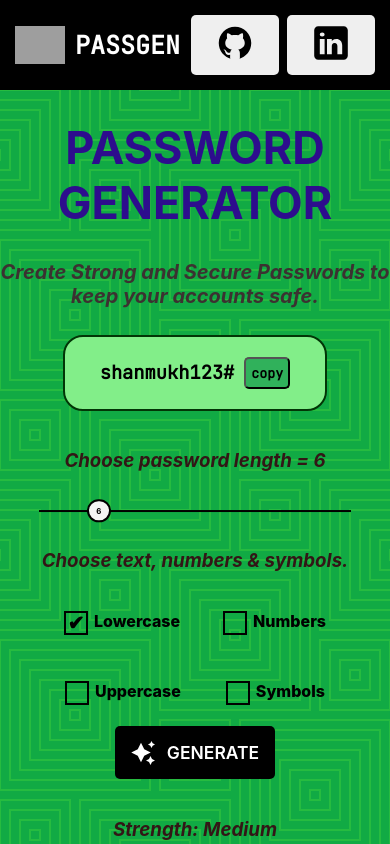
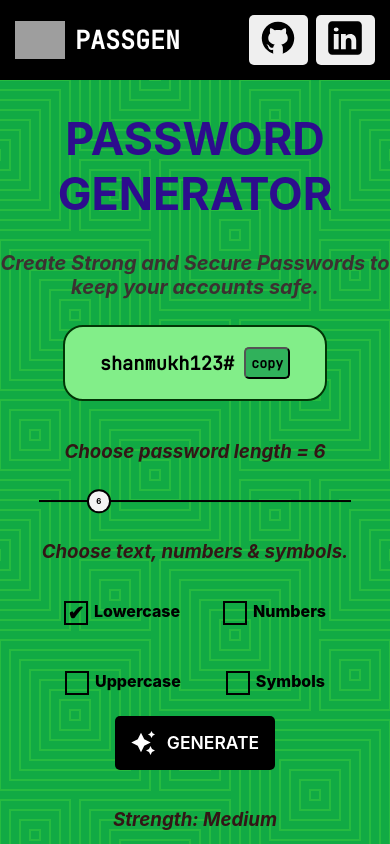
Before and after one commit to Shanmukh025/PassGen, a React (Vite) app: page / in a window 390 px wide. Shown: the top 844 px of the page. Built offline with nearby package versions, Linux system fonts and the light colour scheme; grey boxes are pictures that could not be loaded.

Commit message:
increased responsiveness

```diff
--- a/src/App.css
+++ b/src/App.css
@@ -63,7 +63,7 @@ nav span {
 }
 .nav-buttons button{
   font-family: Inter, system-ui, Avenir, Helvetica, Arial, sans-serif;
-  padding: .5rem 1.5rem;
+  padding: .6rem 1rem;
   font-size: 16px;
   font-weight: 700;
   border-radius: 5px;
@@ -120,6 +120,12 @@ footer {
 @media (max-width: 900px) {
   .boxx {
     flex-direction: column;
+  }
+}
+
+@media (max-width: 500px){
+  .nav-buttons button{
+    padding: .2rem 0.6rem;
   }
 }
 
```
